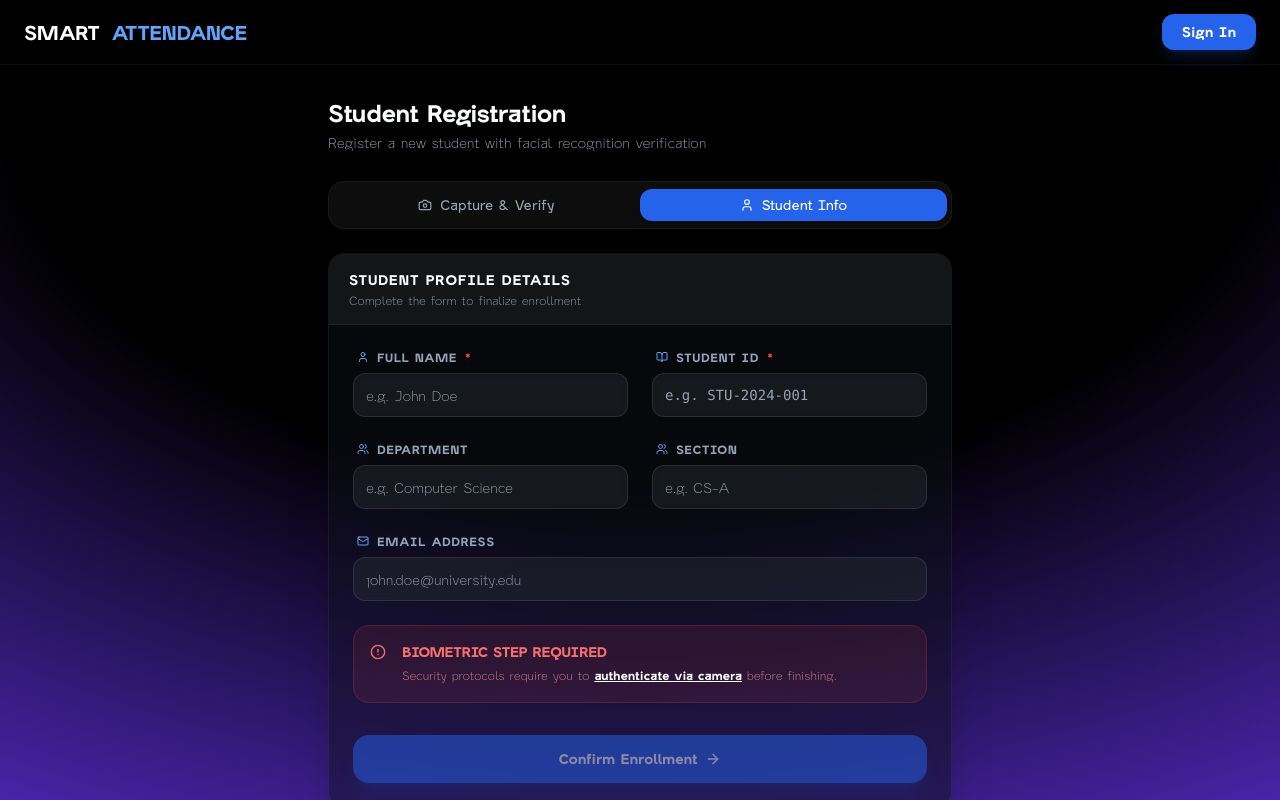
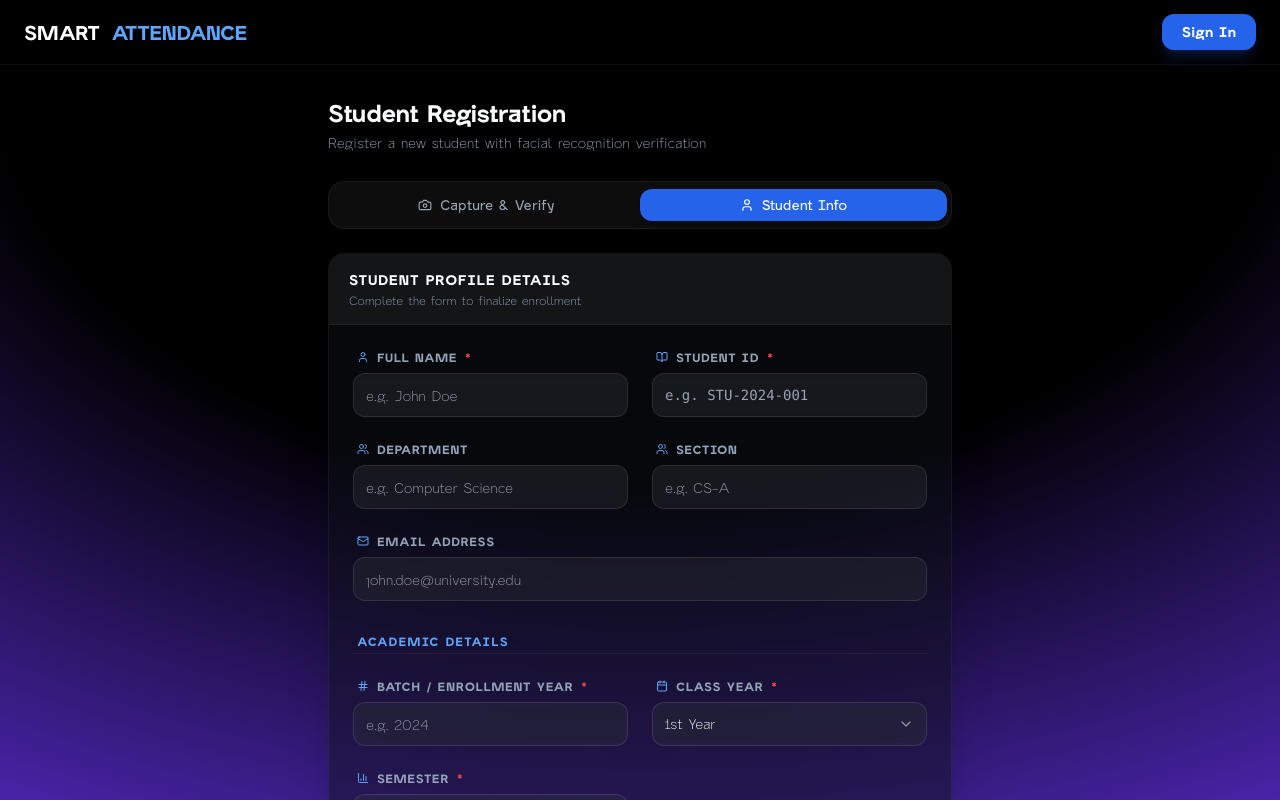
Before and after one commit to SmartAttendanceFinalYearProject/SmartAttendance, a Next.js app: page /admin/register in a window 1280 px wide. Both pictures are taken after a click on the button "Student Info". Shown: the top 800 px of the page. Built offline with nearby package versions, Linux system fonts and the light colour scheme; no server answers.

Commit message:
adding the barchart3

```diff
--- a/app/admin/register/page.tsx
+++ b/app/admin/register/page.tsx
@@ -7,8 +7,9 @@ import { Button } from "@/components/ui/button"
 import { Input } from "@/components/ui/input"
 import { Label } from "@/components/ui/label"
 import { Tabs, TabsContent, TabsList, TabsTrigger } from "@/components/ui/tabs"
-import { CircleAlert as AlertCircle, Camera, Check, User, Shield, Mail, BookOpen, Users, RotateCcw, ArrowRight } from "lucide-react"
+import { CircleAlert as AlertCircle, Camera, Check, User, Shield, Mail, BookOpen, Users, RotateCcw, ArrowRight, Calendar, Hash, BarChart3 } from "lucide-react"
 import { LivenessCheck } from "@/components/LivenessCheck"
+import { Select, SelectContent, SelectItem, SelectTrigger, SelectValue } from "@/components/ui/select"
 
 const WebcamCapture = ({
   onCapture,
@@ -99,6 +100,9 @@ export default function AdminRegistrationPage() {
     department: "",
     section: "",
     email: "",
+    batch: "",
+    class_year: "1st",
+    semester: "1st",
   })
   const [isRegistering, setIsRegistering] = useState(false)
   const [isRegistered, setIsRegistered] = useState(false)
@@ -175,6 +179,9 @@ export default function AdminRegistrationPage() {
       if (formData.department) formDataToSend.append("department", formData.department)
       if (formData.section) formDataToSend.append("section", formData.section)
       if (formData.email) formDataToSend.append("email", formData.email)
+      formDataToSend.append("batch", formData.batch)
+      formDataToSend.append("class_year", formData.class_year)
+      formDataToSend.append("semester", formData.semester)
 
       formDataToSend.append("image", file)
 
@@ -200,6 +207,9 @@ export default function AdminRegistrationPage() {
         department: "",
         section: "",
         email: "",
+        batch: "",
+        class_year: "1st",
+        semester: "1st",
       })
       setCapturedImage(null)
       setLivenessVerified(false)
@@ -252,9 +262,21 @@ export default function AdminRegistrationPage() {
                   </div>
                 )}
                 {formData.email && (
-                  <div className="flex items-center justify-between py-3">
+                  <div className="flex items-center justify-between py-3 border-b border-white/5">
                     <span className="text-sm font-medium text-slate-400">Email</span>
                     <span className="text-sm font-bold text-white">{formData.email}</span>
+                  </div>
+                )}
+                {formData.batch && (
+                  <div className="flex items-center justify-between py-3 border-b border-white/5">
+                    <span className="text-sm font-medium text-slate-400">Batch / Year</span>
+                    <span className="text-sm font-bold text-white">{formData.batch} ({formData.class_year})</span>
+                  </div>
+                )}
+                {formData.semester && (
+                  <div className="flex items-center justify-between py-3">
+                    <span className="text-sm font-medium text-slate-400">Semester</span>
+                    <span className="text-sm font-bold text-white">{formData.semester}</span>
                   </div>
                 )}
               </div>
@@ -267,7 +289,7 @@ export default function AdminRegistrationPage() {
               onClick={() => {
                 setCapturedImage(null)
                 setLivenessVerified(false)
-                setFormData({ fullName: "", studentID: "", department: "", section: "", email: "" })
+                setFormData({ fullName: "", studentID: "", department: "", section: "", email: "", batch: "", class_year: "1st", semester: "1st" })
                 setIsRegistered(false)
                 setActiveTab("capture")
                 setError(null)
@@ -459,6 +481,67 @@ export default function AdminRegistrationPage() {
                       className="h-11 bg-white/5 backdrop-blur-sm border-white/10 text-white rounded-xl"
                     />
                   </div>
+
+                  {/* Academic Info Divider */}
+                  <div className="sm:col-span-2 pt-2 pb-1 border-b border-white/5">
+                    <h3 className="text-xs font-bold text-blue-400 uppercase tracking-widest px-1">Academic Details</h3>
+                  </div>
+
+                  <div className="space-y-2">
+                    <Label htmlFor="batch" className="text-xs font-bold text-slate-400 uppercase tracking-wider flex items-center gap-2 px-1">
+                      <Hash size={12} className="text-blue-400" />
+                      Batch / Enrollment Year <span className="text-red-500">*</span>
+                    </Label>
+                    <Input
+                      id="batch"
+                      name="batch"
+                      placeholder="e.g. 2024"
+                      value={formData.batch}
+                      onChange={handleInputChange}
+                      required
+                      className="h-11 bg-white/5 backdrop-blur-sm border-white/10 text-white rounded-xl focus:ring-blue-500/50"
+                    />
+                  </div>
+
+                  <div className="space-y-2">
+                    <Label htmlFor="class_year" className="text-xs font-bold text-slate-400 uppercase tracking-wider flex items-center gap-2 px-1">
+                      <Calendar size={12} className="text-blue-400" />
+                      Class Year <span className="text-red-500">*</span>
+                    </Label>
+                    <Select
+                      value={formData.class_year}
+                      onValueChange={(value) => setFormData(prev => ({ ...prev, class_year: value }))}
+                    >
+                      <SelectTrigger className="h-11 bg-white/5 backdrop-blur-sm border-white/10 text-white rounded-xl">
+                        <SelectValue placeholder="Select Year" />
+                      </SelectTrigger>
+                      <SelectContent className="bg-slate-900 border-white/10 text-white">
+                        <SelectItem value="1st">1st Year</SelectItem>
+                        <SelectItem value="2nd">2nd Year</SelectItem>
+                        <SelectItem value="3rd">3rd Year</SelectItem>
+                        <SelectItem value="4th">4th Year</SelectItem>
+                      </SelectContent>
+                    </Select>
+                  </div>
+
+                  <div className="space-y-2">
+                    <Label htmlFor="semester" className="text-xs font-bold text-slate-400 uppercase tracking-wider flex items-center gap-2 px-1">
+                      <BarChart3 size={12} className="text-blue-400" />
+                      Semester <span className="text-red-500">*</span>
+                    </Label>
+                    <Select
+                      value={formData.semester}
+                      onValueChange={(value) => setFormData(prev => ({ ...prev, semester: value }))}
+                    >
+                      <SelectTrigger className="h-11 bg-white/5 backdrop-blur-sm border-white/10 text-white rounded-xl">
+                        <SelectValue placeholder="Select Semester" />
+                      </SelectTrigger>
+                      <SelectContent className="bg-slate-900 border-white/10 text-white">
+                        <SelectItem value="1st">1st Semester</SelectItem>
+                        <SelectItem value="2nd">2nd Semester</SelectItem>
+                      </SelectContent>
+                    </Select>
+                  </div>
                 </div>
 
                 {capturedImage ? (
--- a/package.json
+++ b/package.json
@@ -10,6 +10,7 @@
   },
   "dependencies": {
     "@radix-ui/react-scroll-area": "^1.2.2",
+    "@radix-ui/react-select": "^2.2.6",
     "@radix-ui/react-slot": "^1.1.1",
     "class-variance-authority": "^0.7.1",
     "clsx": "^2.1.1",
```
Also changed, not shown: 1 other file (tests, documents, lock files or other folders).
